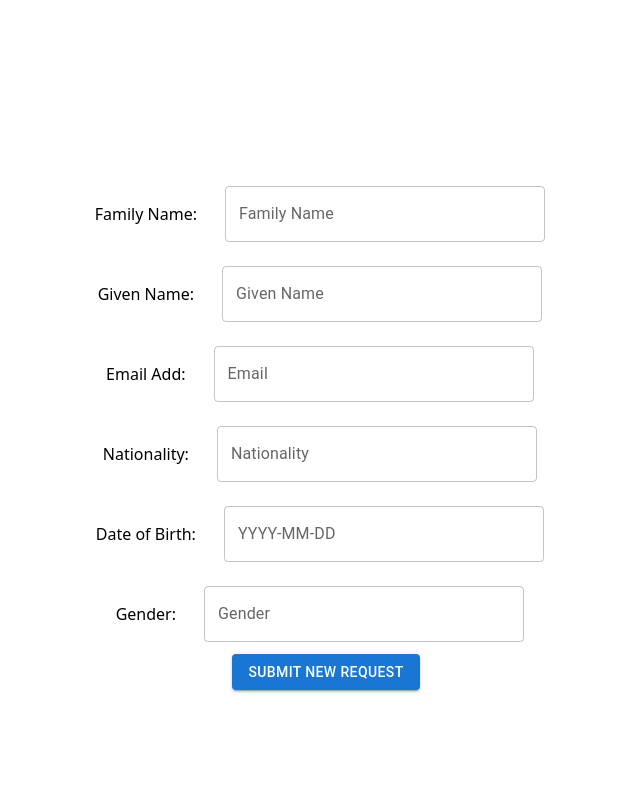
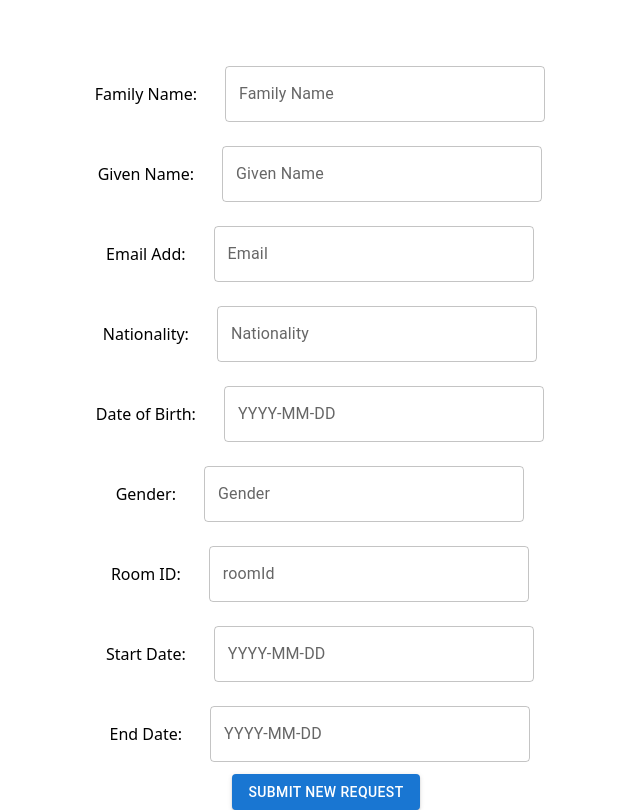
Before and after one commit to gopperlie/stayhere-frontend, a React (Vite) app: page /newcxnewbooking in a window 1280 px wide. Shown: the whole page, without its empty margins (314-954 px from the left). Built offline with nearby package versions, Linux system fonts and the light colour scheme; no server answers.

Commit message:
feat: submit cx submit booking

```diff
--- a/src/pages/NewCxNewBooking.tsx
+++ b/src/pages/NewCxNewBooking.tsx
@@ -9,6 +9,7 @@ import {
   Typography,
 } from "@mui/material";
 import { newCustomer } from "@/services/custService";
+import { newBooking } from "@/services/bookingService";
 
 interface Customer {
   family_name: string;
@@ -22,7 +23,6 @@ interface Customer {
 
 type FormBooking = {
   roomId: string;
-  customerId: string;
   startDate: string;
   endDate: string;
 };
@@ -38,7 +38,12 @@ const NewCxNewBookingPage: FC = () => {
     date_of_birth: "",
     gender: "",
   });
-  const [customerId, setcustomerId] = React.useState<string | null>(null);
+
+  const [bookingData, setBookingData] = React.useState<FormBooking>({
+    roomId: "",
+    startDate: "",
+    endDate: "",
+  });
   const handleChangeEmail = (e: React.ChangeEvent<HTMLInputElement>) => {
     const value = e.target.value;
     const emailRegex: RegExp = /^[^\s@]+@[^\s@]+\.[^\s@]+$/;
@@ -66,16 +71,43 @@ const NewCxNewBookingPage: FC = () => {
     }));
   };
 
+  const handleChangeBooking = (e: React.ChangeEvent<HTMLInputElement>) => {
+    const { name, value } = e.target;
+    setBookingData((prevData) => ({
+      ...prevData,
+      [name]: value,
+    }));
+  };
+
   const handleSubmit = async (e: React.FormEvent) => {
     e.preventDefault();
+
+    let customerId: string | null = null; // Declare customerId in the outer scope
+
     try {
       const newSubmitResponse = await newCustomer(customerData);
-      setcustomerId(newSubmitResponse.customer.customer_id);
-      await console.log(customerId);
+      customerId = newSubmitResponse.customer.customer_id; // Assign value to customerId
+      console.log("Customer created successfully:", customerId);
     } catch (err) {
-      console.error(err);
-      setError("Failed to submit changes");
-      console.log(error);
+      console.error("Failed to create customer:", err);
+      setError("Failed to submit customer data");
+      return; // Exit if customer creation fails
+    }
+
+    // Ensure customerId is set before attempting the booking
+    if (customerId) {
+      try {
+        const newBookingData = {
+          customerId, // Now customerId is accessible here
+          ...bookingData, // Assume you have bookingDetails prepared
+        };
+
+        const newBookingResponse = await newBooking(newBookingData);
+        console.log("Booking created successfully:", newBookingResponse);
+      } catch (err) {
+        console.error("Failed to create booking:", err);
+        setError("Failed to submit new booking");
+      }
     }
   };
 
@@ -140,6 +172,7 @@ const NewCxNewBookingPage: FC = () => {
           name="email"
           value={customerData.email}
           onChange={handleChangeEmail}
+          helperText={error}
         />
       </Box>
       <Box
@@ -190,6 +223,54 @@ const NewCxNewBookingPage: FC = () => {
           onChange={handleChangeCxExEmail}
         />
       </Box>
+      <Box
+        sx={{
+          display: "flex",
+          alignItems: "center",
+          justifyContent: "flex-end", // Align the text fields and labels to the left
+        }}
+      >
+        <Box sx={{ marginRight: 2 }}>Room ID:</Box>
+        <TextField
+          id="roomId"
+          label="roomId"
+          name="roomId"
+          value={bookingData.roomId}
+          onChange={handleChangeBooking}
+        />
+      </Box>
+      <Box
+        sx={{
+          display: "flex",
+          alignItems: "center",
+          justifyContent: "flex-end", // Align the text fields and labels to the left
+        }}
+      >
+        <Box sx={{ marginRight: 2 }}>Start Date:</Box>
+        <TextField
+          id="startDate"
+          label="YYYY-MM-DD"
+          name="startDate"
+          value={bookingData.startDate}
+          onChange={handleChangeBooking}
+        />
+      </Box>
+      <Box
+        sx={{
+          display: "flex",
+          alignItems: "center",
+          justifyContent: "flex-end", // Align the text fields and labels to the left
+        }}
+      >
+        <Box sx={{ marginRight: 2 }}>End Date:</Box>
+        <TextField
+          id="endDate"
+          label="YYYY-MM-DD"
+          name="endDate"
+          value={bookingData.endDate}
+          onChange={handleChangeBooking}
+        />
+      </Box>
       <Button variant="contained" onClick={handleSubmit}>
         Submit new request
       </Button>
--- a/src/services/bookingService.ts
+++ b/src/services/bookingService.ts
@@ -5,11 +5,11 @@ interface Dates {
   endDate: string | null;
 }
 
-interface BookingExCId {
-  roomId: string;
-  startDate: string;
-  endDate: string;
-}
+// interface BookingExCId {
+//   roomId: string;
+//   startDate: string;
+//   endDate: string;
+// }
 
 interface Booking {
   roomId: string;
@@ -42,18 +42,14 @@ const getAvailableRooms = async (dates: Dates) => {
   }
 };
 
-const newBooking = async (customerId: string, newBooking: BookingExCId) => {
+const newBooking = async (newBooking: Booking) => {
   try {
-    const newBookingData = {
-      ...newBooking,
-      customerId,
-    };
     const res = await fetch(`${BACKEND_URL}/api/bookings/new`, {
       method: "POST",
       headers: {
         "Content-Type": "application/json",
       },
-      body: JSON.stringify(newBookingData),
+      body: JSON.stringify(newBooking),
     });
 
     if (!res.ok) {
```
